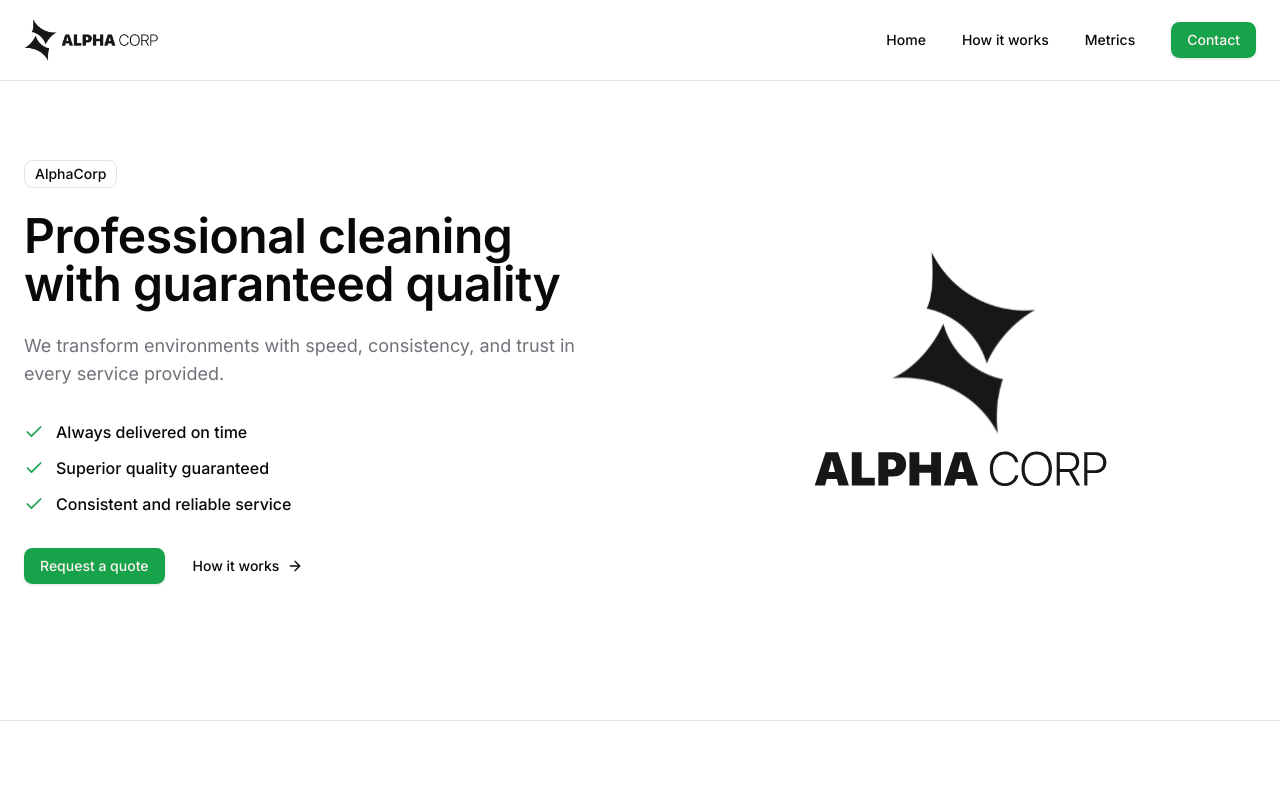
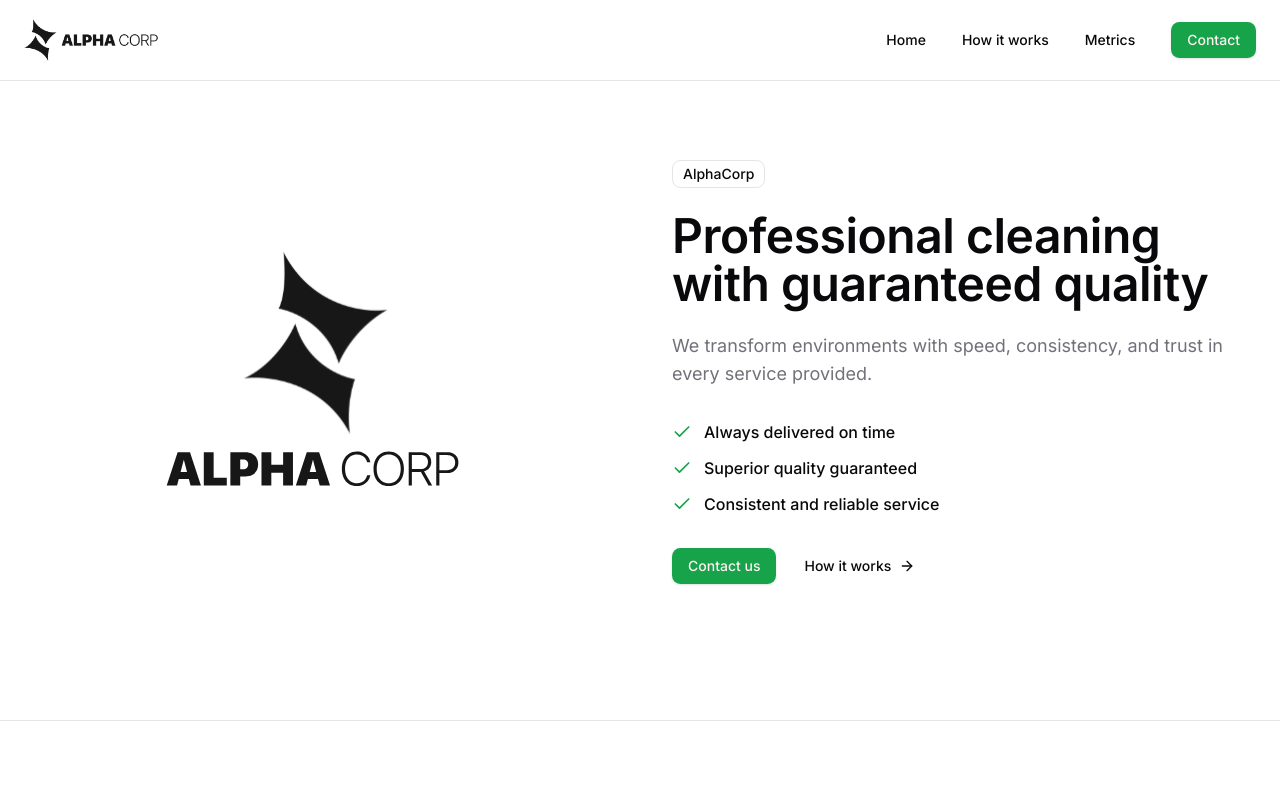
Before and after one commit to MatheusAltrao/alphacorp, a Next.js app: page / in a window 1280 px wide. Shown: the top 800 px of the page. Built offline with nearby package versions, Linux system fonts and the light colour scheme.

Commit message:
feat(hero-section): Adiciona links para as seções 'Contact us' e 'How it works' no componente `HeroSection`

```diff
--- a/src/components/sections/hero-section.tsx
+++ b/src/components/sections/hero-section.tsx
@@ -1,6 +1,7 @@
 import { Button } from "@/components/ui/button";
 import { ArrowRight, Check } from "lucide-react";
 import Image from "next/image";
+import Link from "next/link";
 import Logo from "../../assets/logo/vetical-logo.svg";
 import { Tagline } from "../ui/tag-line";
 
@@ -8,6 +9,12 @@ export default function HeroSection() {
   return (
     <section id="home" className="pt-[20vh] min-h-[90vh] " aria-labelledby="hero-heading">
       <div className="container-padding-x container mx-auto flex flex-col-reverse items-center gap-12 lg:flex-row lg:gap-16">
+        <div className="w-full flex-1 flex items-center justify-center ">
+          <div className="h-[300px] w-[300px] ">
+            <Image src={Logo} alt="Hero visual" className="h-full w-full object-contain" />
+          </div>
+        </div>
+
         <div className="flex flex-1 flex-col gap-6 lg:gap-8">
           <div className="section-title-gap-xl flex flex-col">
             <Tagline>AlphaCorp</Tagline>
@@ -42,18 +49,15 @@ export default function HeroSection() {
 
           {/* CTA Buttons */}
           <div className="flex flex-col gap-3 sm:flex-row">
-            <Button>Request a quote</Button>
-            <Button variant="ghost">
-              How it works
-              <ArrowRight />
-            </Button>
-          </div>
-        </div>
-
-        {/* Right Column */}
-        <div className="w-full flex-1 flex items-center justify-center ">
-          <div className="h-[300px] w-[300px] ">
-            <Image src={Logo} alt="Hero visual" className="h-full w-full object-contain" />
+            <Link href="#contact">
+              <Button>Contact us</Button>
+            </Link>
+            <Link href="#how-it-works">
+              <Button variant="ghost">
+                How it works
+                <ArrowRight />
+              </Button>
+            </Link>
           </div>
         </div>
       </div>
```
